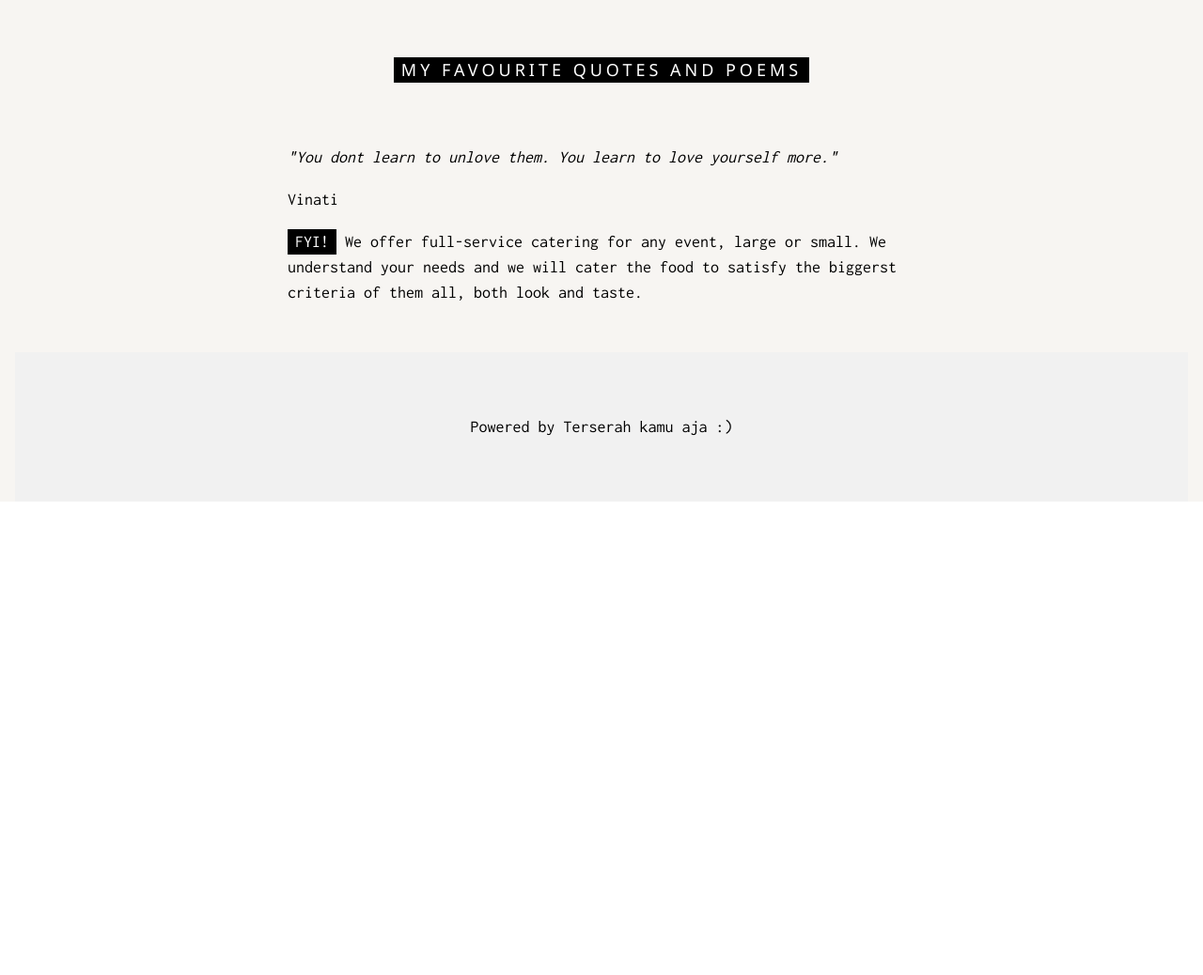
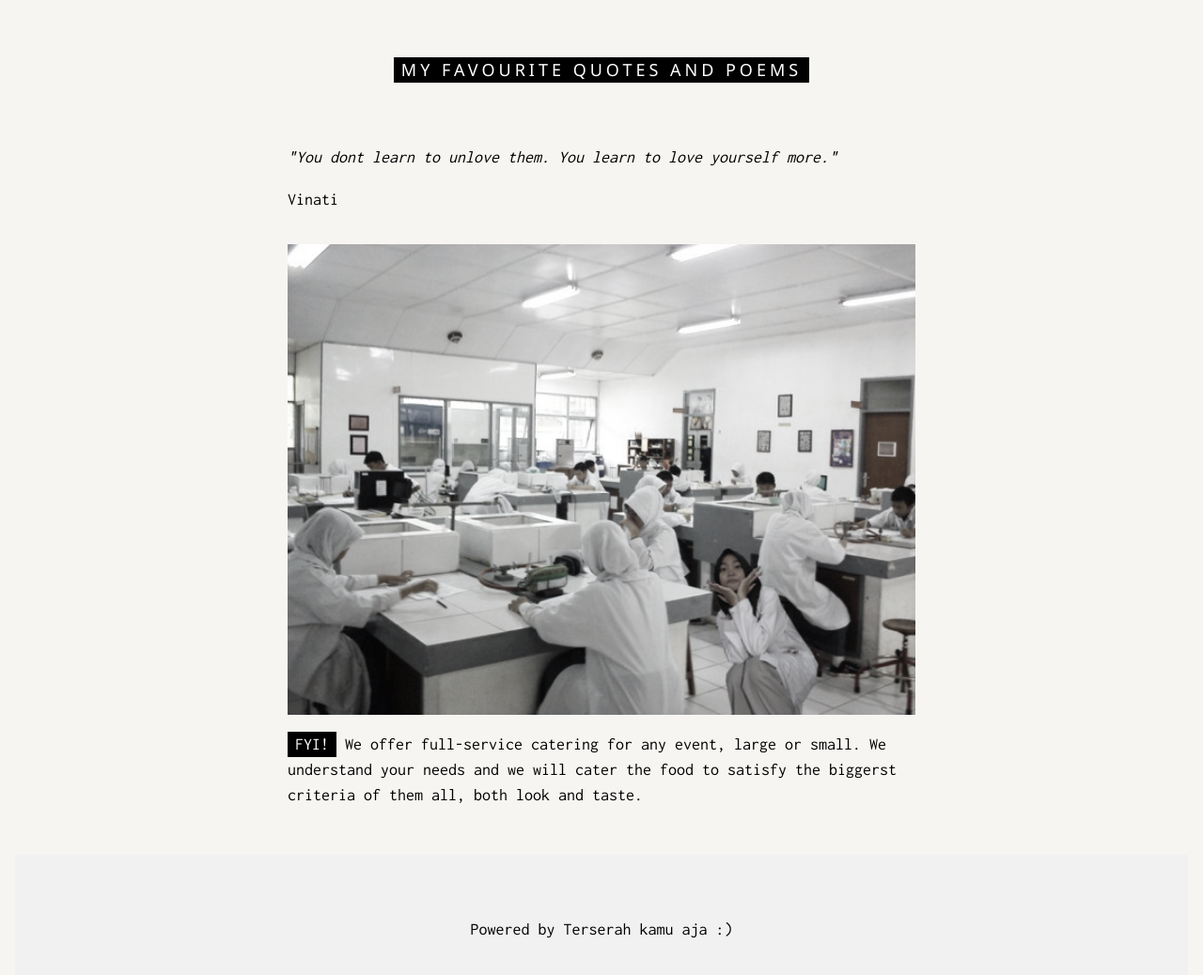
Before and after one commit to apriella/apriella.github.io, a plain HTML site: page index.html in a window 1280 px wide. Shown: the part 1578-2616 px from the top of the page at 94% size. Before the commit the page ends 2112 px from the top, so only its background shows below. Drawn offline with nearby package versions, Linux system fonts and the light colour scheme.

Commit message:
Update index.html

```diff
--- a/index.html
+++ b/index.html
@@ -79,6 +79,7 @@ body, html {
     <h5 class="w3-center w3-padding-48"><span class="w3-tag w3-wide">MY FAVOURITE QUOTES AND POEMS</span></h5>
     <p><i>"You dont learn to unlove them. You learn to love yourself more." </i></p>
       <p>Vinati</p>
+      <img src="img/analiss.jpg" style="width:100%;max-width:1000px" class="w3-margin-top">
     <p><span class="w3-tag">FYI!</span> We offer full-service catering for any event, large or small. We understand your needs and we will cater the food to satisfy the biggerst criteria of them all, both look and taste.</p>
   </div>
 </div>
```
